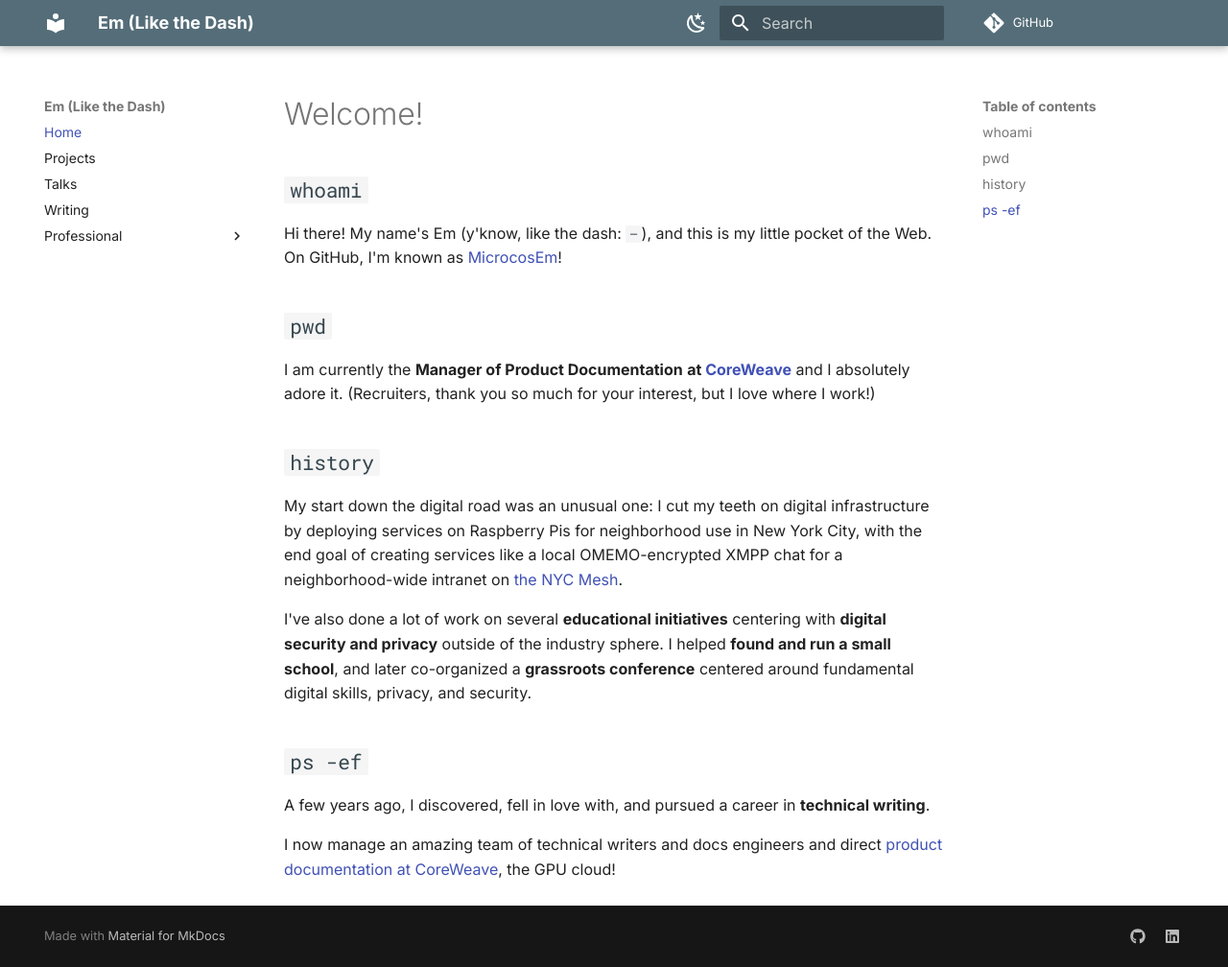
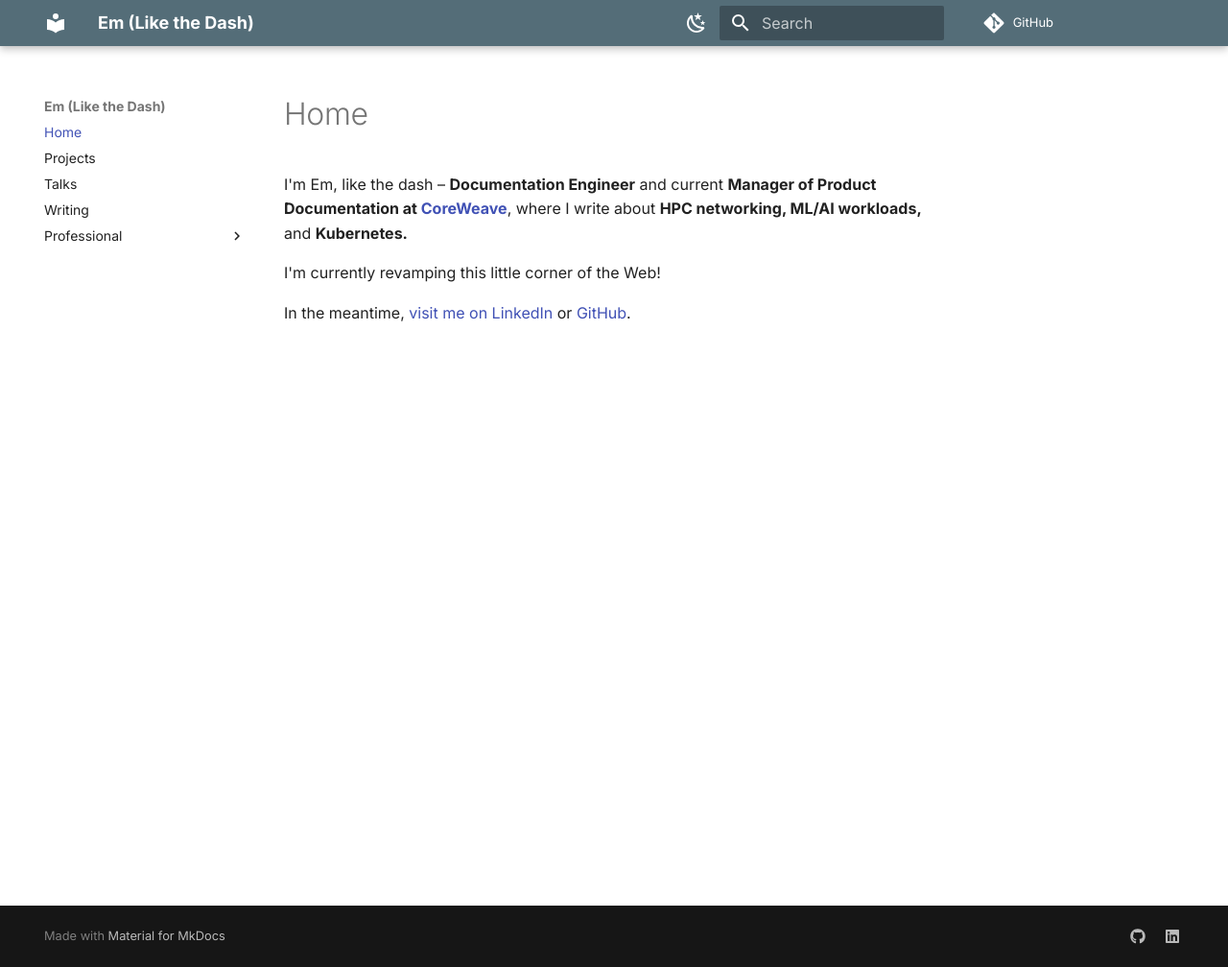
Before and after one commit to microcosem/emlikethedash, an MkDocs documentation site: the page built from docs/index.md, in a window 1280 px wide and 1008 px high. Shown: the whole window at 96% size. Built offline with MkDocs 1.6.1 and Material for MkDocs 9.7.7, drawn with Linux system fonts in a browser that asks for light colours; plug-ins that fetch from the network failed and are left out.

Commit message:
fix: Quick language tweaks

```diff
--- a/docs/index.md
+++ b/docs/index.md
@@ -3,24 +3,8 @@ hide:
   - footer
 ---
 
-# Welcome!
+I'm Em, like the dash – **Documentation Engineer** and current **Manager of Product Documentation at [CoreWeave](https://coreweave.com)**, where I write about **HPC networking, ML/AI workloads,** and **Kubernetes.**
 
-## `whoami`
+I'm currently revamping this little corner of the Web!
 
-Hi there! My name's Em (y'know, like the dash: `–`), and this is my little pocket of the Web. On GitHub, I'm known as [MicrocosEm](https://github.com/microcosem)!
-
-## `pwd`
-
-I am currently the **Manager of Product Documentation** **at [CoreWeave](https://coreweave.com)** and I absolutely adore it. (Recruiters, thank you so much for your interest, but I love where I work!)
-
-## `history`
-
-My start down the digital road was an unusual one: I cut my teeth on digital infrastructure by deploying services on Raspberry Pis for neighborhood use in New York City, with the end goal of creating services like a local OMEMO-encrypted XMPP chat for a neighborhood-wide intranet on [the NYC Mesh](https://www.nycmesh.net).
-
-I've also done a lot of work on several **educational initiatives** centering with **digital security and privacy** outside of the industry sphere. I helped **found and run a small school**, and later co-organized a **grassroots conference** centered around fundamental digital skills, privacy, and security.
-
-## `ps -ef`
-
-A few years ago, I discovered, fell in love with, and pursued a career in **technical writing**.
-
-I now manage an amazing team of technical writers and docs engineers and direct [product documentation at CoreWeave](https://docs.coreweave.com), the GPU cloud!
+In the meantime, [visit me on LinkedIn](https://www.linkedin.com/in/em-h-2b80992b3/) or [GitHub](https://github.com/microcosem).
```
